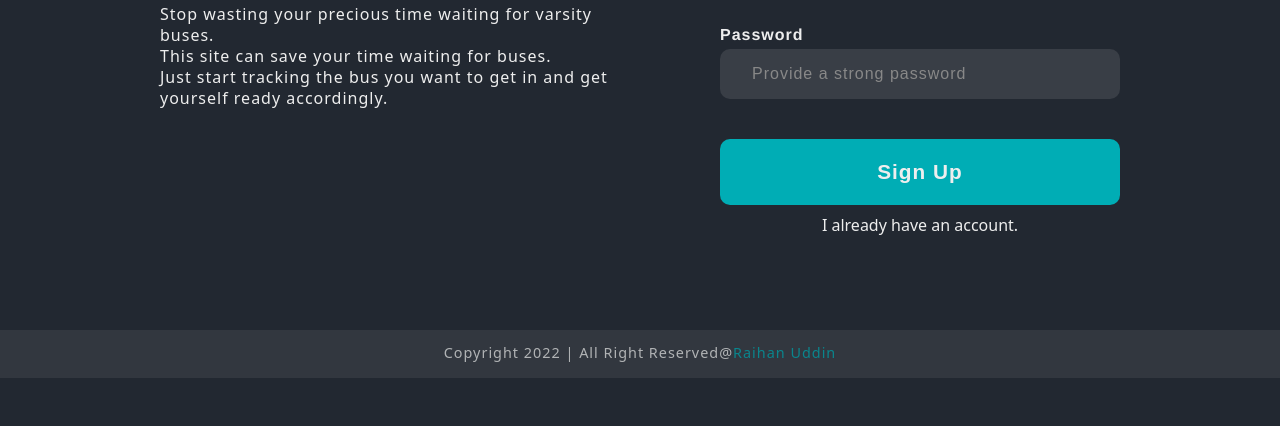
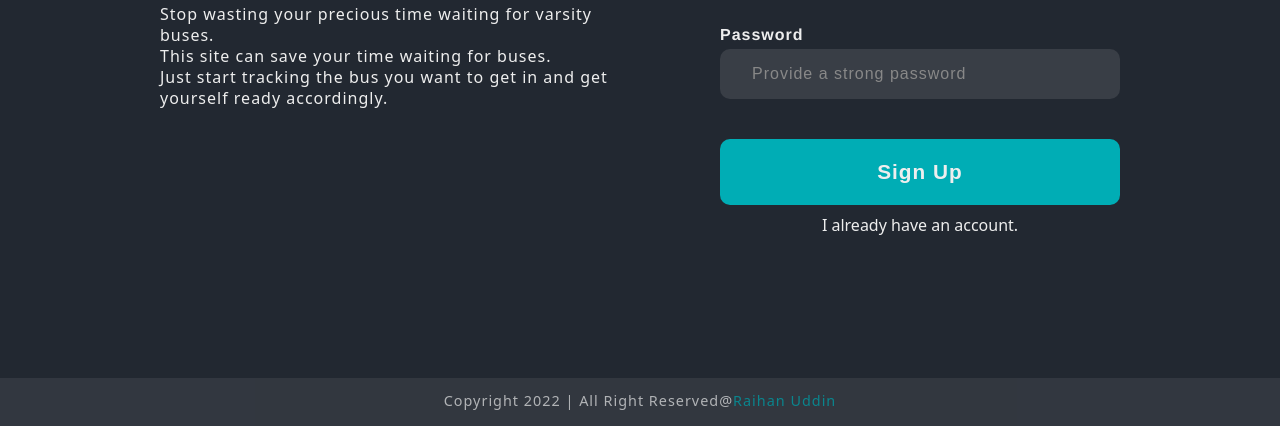
Before and after one commit to Rai321han/NSTU_BUS_TRACKER, a plain HTML site: page index.html in a window 1280 px wide. Shown: the part 422-848 px from the top of the page. Drawn offline with Linux system fonts and the light colour scheme.

Commit message:
Footer is not sticky now

```diff
--- a/style.css
+++ b/style.css
@@ -374,8 +374,8 @@ p {
   background-color: var(--color-primary-light);
   padding: 1em;
   text-align: center;
-  position: sticky;
-  bottom: 0;
+  /* position: sticky;
+  bottom: 0; */
 }
 
 .footer p {
```
